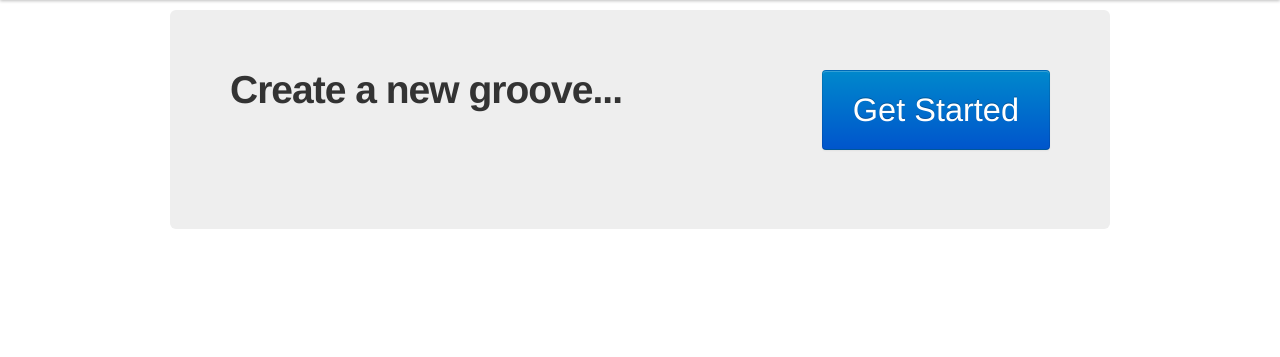
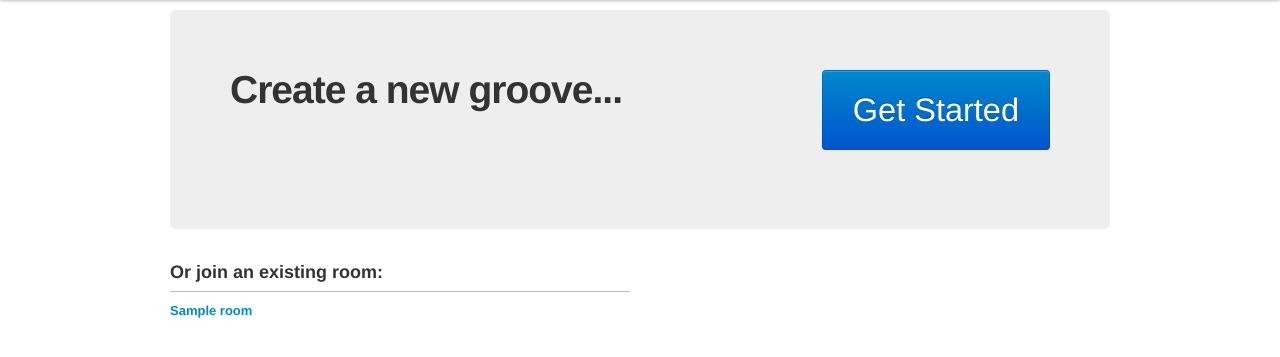
Before and after one commit to mbarton/musictionary, a Flask app: template templates/index.html in a window 1280 px wide. Shown: the part 40-397 px from the top of the page. Run offline with Flask 2, Linux system fonts and the light colour scheme; the template is opened without the code that fills it: most values are stand-ins (such as "Sample title", 1, 10 or a date in 2020); parts of the project's set-up code (start-up, migrations or seed data) failed here and were passed over.

Commit message:
Simple pickle based persistence of state every 5 seconds
Knackers CTRL + C and autoreload for the Flask server and  the code is
getting bad because it's 12:30 AM. Should look at reworking this

```diff
--- a/server.py
+++ b/server.py
@@ -2,6 +2,8 @@ from flask import Flask, request, render_template, url_for
 import json
 import random
 import copy
+import threading
+import cPickle as pickle
 import pusher
 import sys
 
@@ -17,6 +19,11 @@ app.default_matrix = [
 def randomRoomName():
 	return "%s%d" % (random.choice(app.words), random.randint(1, 99))
 
+def persist():
+	pickle.dump(app.rooms, open("db", "w"))
+	app.persist_timer = threading.Timer(5.0, persist)
+	app.persist_timer.start()
+
 @app.route("/change/<room>/<sample>/<position>", methods=['POST', 'DELETE'])
 def change(room, sample, position):
 	enabled = request.method == 'POST'
@@ -31,6 +38,10 @@ def change(room, sample, position):
 
 @app.route("/<room>")
 def room(room):
+	if room == "favicon.ico":
+		# LOL
+		return ""
+
 	if not room in app.rooms:
 		app.rooms[room] = copy.deepcopy(app.default_matrix)
 	return render_template('room.html', matrix=json.dumps(app.rooms[room]), room=room)
@@ -42,15 +53,28 @@ def index():
 	while room in app.rooms:
 		room = randomRoomName()
 
-	return render_template('index.html', room=room)
+	# Build a list of random existing rooms
+	max_room_links = 10 if len(app.rooms) > 10 else len(app.rooms)
+	random_existing_rooms = random.sample(app.rooms.keys(), max_room_links)
+	params = {"newroom": room, "existing": random_existing_rooms}
+
+	return render_template('index.html', vparams=params)
 
 def main():
 	# Random words!
 	app.words = open("/usr/share/dict/words").readlines()
+
+	# Try reading persistence file
+	try:
+		app.rooms = pickle.load(open("db", "r"))
+	except IOError as e:
+		print "No db found"
+
 	pusher.app_id = sys.argv[1];
 	pusher.key = sys.argv[2];
 	pusher.secret = sys.argv[3];
 	app.p = pusher.Pusher()
+	persist()
 	app.run(debug=True, host='0.0.0.0')
 
 if __name__ == "__main__":
--- a/templates/index.html
+++ b/templates/index.html
@@ -16,8 +16,16 @@
 <div id="homepage">
     	<div class="hero-unit">
     		<h1>Create a new groove...</h1>
-    		<a class="btn btn-primary" href="{{ room }}">Get Started</a>
+    		<a class="btn btn-primary" href="{{ vparams.newroom }}">Get Started</a>
     		<div style="clear: both; height: 0px">&nbsp;</div>
     	</div>
+        <div class="row">
+            <div class="span6">
+                <h3>Or join an existing room:</h3>
+                {% for room in vparams.existing %}
+                <strong><a href="{{ room }}">{{ room }}</a></strong>
+                {% endfor %}
+            </div>
+        </div>
     </div>
 </body>
```
Also changed, not shown: 1 other file.
